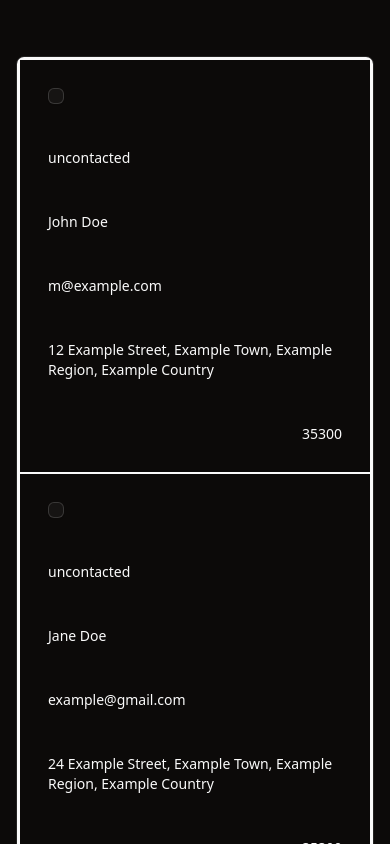
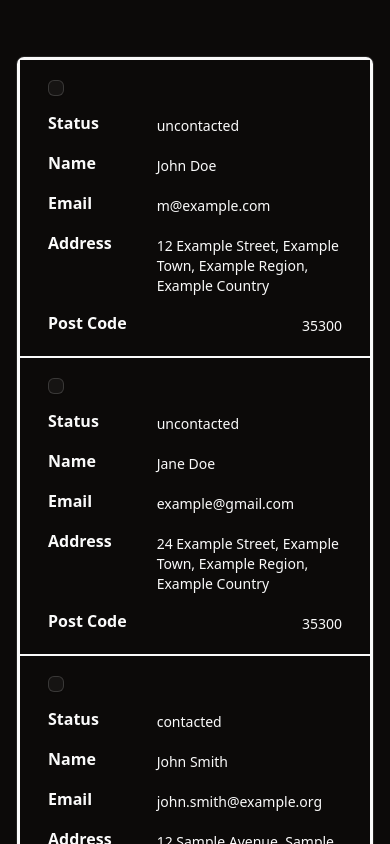
Before and after one commit to rhw-repo/react-dashboard-fs, a React (Vite) app in the folder frontend/: page / in a window 390 px wide. Shown: the top 844 px of the page. Built offline with nearby package versions, Linux system fonts and the light colour scheme.

Commit message:
Add css module to allow vanilla CSS to create the mobile layout for data-table

```diff
--- /dev/null
+++ b/frontend/src/components/ui/data-table/data-table.module.css
@@ -0,0 +1,72 @@
+.table-responsive table td {
+  display: table-cell;
+  padding: 0.5rem;
+  box-sizing: border-box;
+}
+
+@media (max-width: 639px) {
+  .table-responsive table tr {
+    display: block;
+  }
+
+  .table-responsive table td {
+    display: grid;
+    grid-template-columns: 1fr 2fr;
+    column-gap: 1rem;
+    row-gap: 1rem;
+    padding: 0.5rem 1rem;
+    align-items: start;
+    border-bottom: none;
+  }
+
+  .table-responsive table td::before {
+    display: block;
+    font-weight: 600;
+    color: #fafafa;
+    font-size: 1rem;
+    /*  margin-bottom: 0.25rem;*/
+    margin-bottom: 0;
+    white-space: nowrap;
+    overflow: hidden;
+    text-overflow: ellipsis;
+    content: none;
+  }
+
+  .table-responsive table td:nth-of-type(2)::before {
+    content: 'Status';
+  }
+  .table-responsive table td:nth-of-type(3)::before {
+    content: 'Name';
+  }
+  .table-responsive table td:nth-of-type(4)::before {
+    content: 'Email';
+  }
+  .table-responsive table td:nth-of-type(5)::before {
+    content: 'Address';
+  }
+  .table-responsive table td:nth-of-type(6)::before {
+    content: 'Post Code';
+    text-align: left;
+  }
+}
+
+/* DESKTOP >=640px — restore table layout and ensure pseudo content removed */
+@media (min-width: 640px) {
+  .table-responsive table {
+    display: table;
+    width: 100%;
+  }
+  .table-responsive table tr {
+    display: table-row;
+  }
+  .table-responsive table td {
+    display: table-cell;
+    padding: 0.5rem;
+    border-bottom: none;
+    grid-template-columns: none;
+  }
+  .table-responsive table td::before {
+    content: none;
+    display: none;
+  }
+}
--- a/frontend/src/components/ui/data-table/data-table.tsx
+++ b/frontend/src/components/ui/data-table/data-table.tsx
@@ -9,6 +9,7 @@ import * as React from 'react';
 import type { CheckedState } from '@radix-ui/react-checkbox';
 import { Checkbox } from '@/components/ui/checkbox';
 import { Button } from '@/components/ui/button';
+import styles from './data-table.module.css';
 
 import {
   type ColumnDef,
@@ -103,13 +104,13 @@ export function DataTable<TData extends { id: string }, TValue>({ columns, data
 
   return (
     <div>
-      <div className="m-4 overflow-hidden rounded-md border">
+      <div className={`m-4 overflow-hidden rounded-md border ${styles['table-responsive']}`}>
         {/* default: stacked grid (mobile). from `sm:` revert to semantic table */}
-        <Table className="block text-neutral-50 sm:table">
+        <Table className="block text-neutral-50">
           {/* column headers: hidden on mobile, visible from `sm:` */}
           <TableHeader className="hidden sm:table-header-group">
             {headerGroups.map((headerGroup) => (
-              <TableRow key={headerGroup.id} className="sm:table-row">
+              <TableRow key={headerGroup.id} className="grid grid-cols-[1fr_2fr] p-4 sm:table-row">
                 <TableHead className="hidden w-8 sm:table-cell">
                   <Checkbox
                     checked={selectAllState}
```
